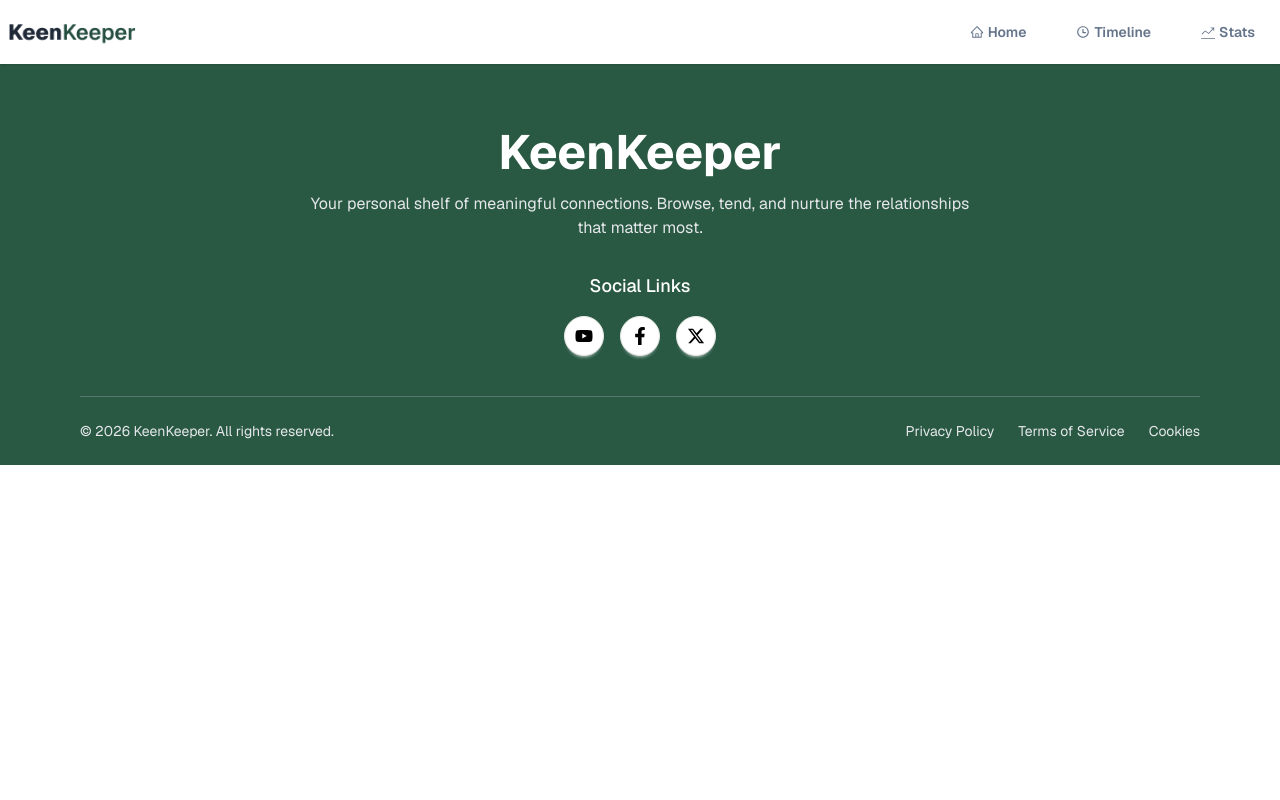
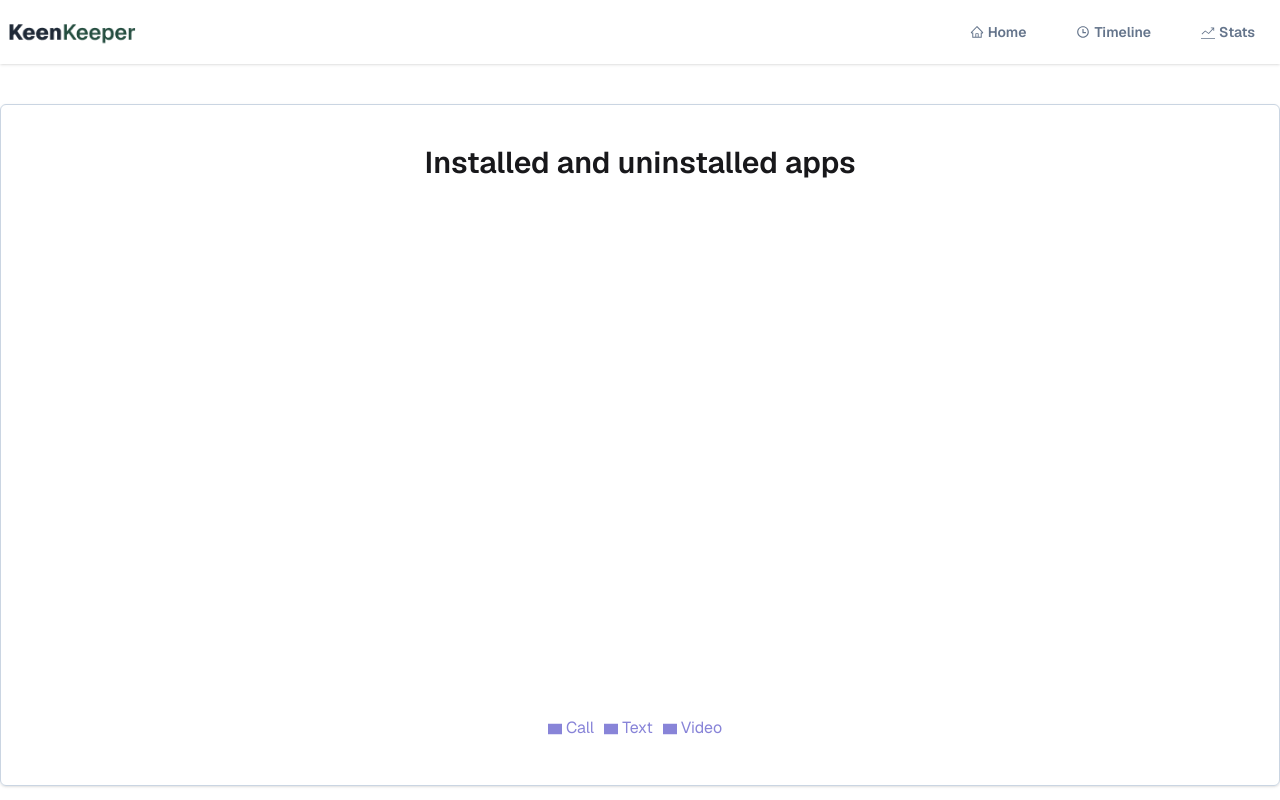
Before and after one commit to parvezmahmudlalin/keen-keeper, a React (Vite) app: page /stats in a window 1280 px wide. Shown: the top 800 px of the page. Built offline with nearby package versions, Linux system fonts and the light colour scheme.

Commit message:
fix pie chart issue

```diff
--- a/package.json
+++ b/package.json
@@ -17,6 +17,7 @@
     "react-icons": "^5.6.0",
     "react-router": "^7.14.2",
     "react-toastify": "^11.1.0",
+    "recharts": "^3.8.1",
     "tailwindcss": "^4.2.4"
   },
   "devDependencies": {
--- a/src/page/FriendDetails.jsx
+++ b/src/page/FriendDetails.jsx
@@ -185,25 +185,25 @@ const FriendDetails = () => {
 
                 <button
                   onClick={() => handleAddData("Call", info)}
-                  className="btn bg-base-200 hover:bg-base-300 flex flex-col items-center justify-center gap-3 h-24 text-lg font-semibold"
+                  className="btn bg-base-200 hover:bg-base-300 flex flex-col items-center justify-center gap-3 h-24  font-semibold"
                 >
-                  <TbPhoneCall className="text-4xl" />
+                  <TbPhoneCall className="text-2xl" />
                   <span>Call</span>
                 </button>
 
                 <button
                   onClick={() => handleAddData("Text", info)}
-                  className="btn bg-base-200 hover:bg-base-300 flex flex-col items-center justify-center gap-3 h-24 text-lg font-semibold"
+                  className="btn bg-base-200 hover:bg-base-300 flex flex-col items-center justify-center gap-3 h-24  font-semibold"
                 >
-                  <PiChatTeardropTextFill className="text-4xl" />
+                  <PiChatTeardropTextFill className="text-2xl" />
                   <span>Text</span>
                 </button>
 
                 <button
                   onClick={() => handleAddData("Video", info)}
-                  className="btn bg-base-200 hover:bg-base-300 flex flex-col items-center justify-center gap-3 h-24 text-lg font-semibold"
+                  className="btn bg-base-200 hover:bg-base-300 flex flex-col items-center justify-center gap-3 h-24 text font-semibold"
                 >
-                  <BiVideo className="text-4xl" />
+                  <BiVideo className="text-2xl" />
                   <span>Video</span>
                 </button>
 
--- a/src/page/Stats.jsx
+++ b/src/page/Stats.jsx
@@ -1,9 +1,52 @@
+import { Legend, Pie, PieChart, Tooltip } from "recharts";
+import { useContext } from "react";
+
+import { TimelineContext } from "../components/context/context";
 
 
 const Stats = () => {
+   const { timelineData } = useContext(TimelineContext);
+   const call = timelineData.filter(item => item.action === "Call").length;
+  const message = timelineData.filter(item => item.action === "Text").length;
+  const video = timelineData.filter(item => item.action === "Video").length;
+console.log(timelineData)
+  const data = [
+    { name: "Call", value: call },
+    { name: "Text", value: message },
+    { name: "Video", value: video },
+  ];
+  console.log(data)
+
   return (
-    <div>
-
+       <div className=" my-10 shadow p-10 rounded-md border border-slate-300 container mx-auto">
+      <h2 className="font-semibold text-3xl mb-16 text-center">
+        Installed and uninstalled apps
+      </h2>
+      <PieChart
+        style={{
+          width: "100%",
+          maxWidth: "500px",
+          maxHeight: "80vh",
+          margin: "auto",
+          aspectRatio: 1,
+        }}
+        responsive
+      >
+        <Pie
+          data={data}
+          innerRadius="80%"
+          outerRadius="100%"
+          // Corner radius is the rounded edge of each pie slice
+          cornerRadius="50%"
+          fill="#8884d8"
+          // padding angle is the gap between each pie slice
+          paddingAngle={5}
+          dataKey="value"
+          isAnimationActive={true}
+        />
+        <Legend />
+        <Tooltip />
+      </PieChart>
     </div>
   );
 };
--- a/src/page/Summary.jsx
+++ b/src/page/Summary.jsx
@@ -1,4 +1,5 @@
-import { use } from "react";
+import { use, useContext } from "react";
+import { TimelineContext } from "../components/context/context";
 
 
 
@@ -8,6 +9,8 @@ const Summary = ({fetchFriends}) => {
    const needAttention = summary.filter(f =>
     f.status === "overdue" || f.status === "almost due"
   ).length;
+   const { timelineData } = useContext(TimelineContext);
+
   return (
     <div className="bg-base-200 py-20">
       <div className="container mx-auto text-center">
@@ -48,7 +51,7 @@ const Summary = ({fetchFriends}) => {
           </div>
 
           <div className="bg-base-100 p-8 rounded-xl shadow text-center">
-            <h2 className="text-3xl font-bold text-green-800">12</h2>
+            <h2 className="text-3xl font-bold text-green-800">{timelineData.length}</h2>
             <p className="text-gray-500 mt-2">Interactions This Month</p>
           </div>
 
--- a/src/page/Timeline.jsx
+++ b/src/page/Timeline.jsx
@@ -15,7 +15,7 @@ const Timeline = () => {
     if (action === "Call") return <TbPhoneCall className="text-xl" />;
     if (action === "Text") return <PiChatTeardropTextFill className="text-xl" />;
     if (action === "Video") return <BiVideo className="text-xl" />;
-    return "🤝";
+    return "";
   };
 
   const filteredData =
```
Also changed, not shown: 1 other file (tests, documents, lock files or other folders).
